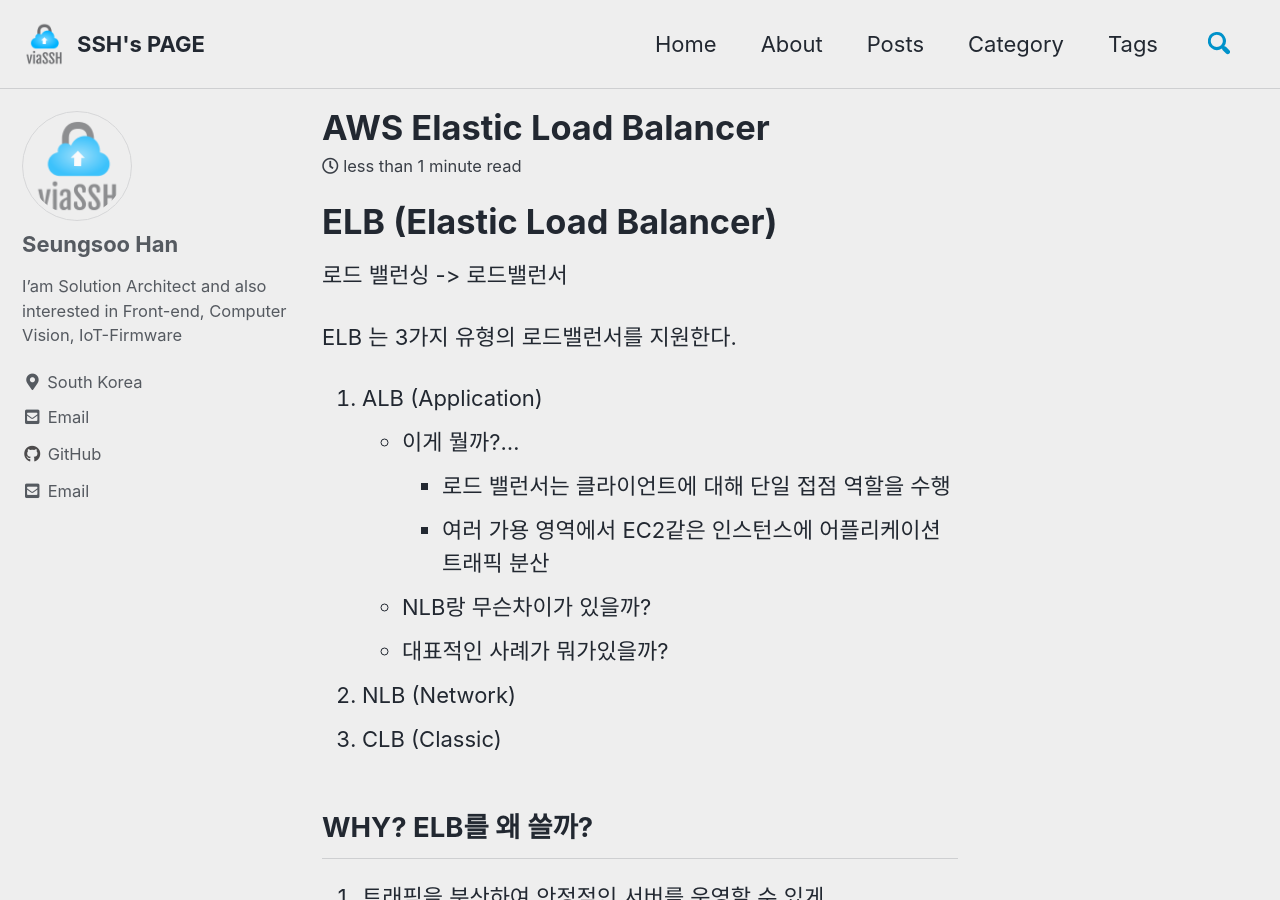
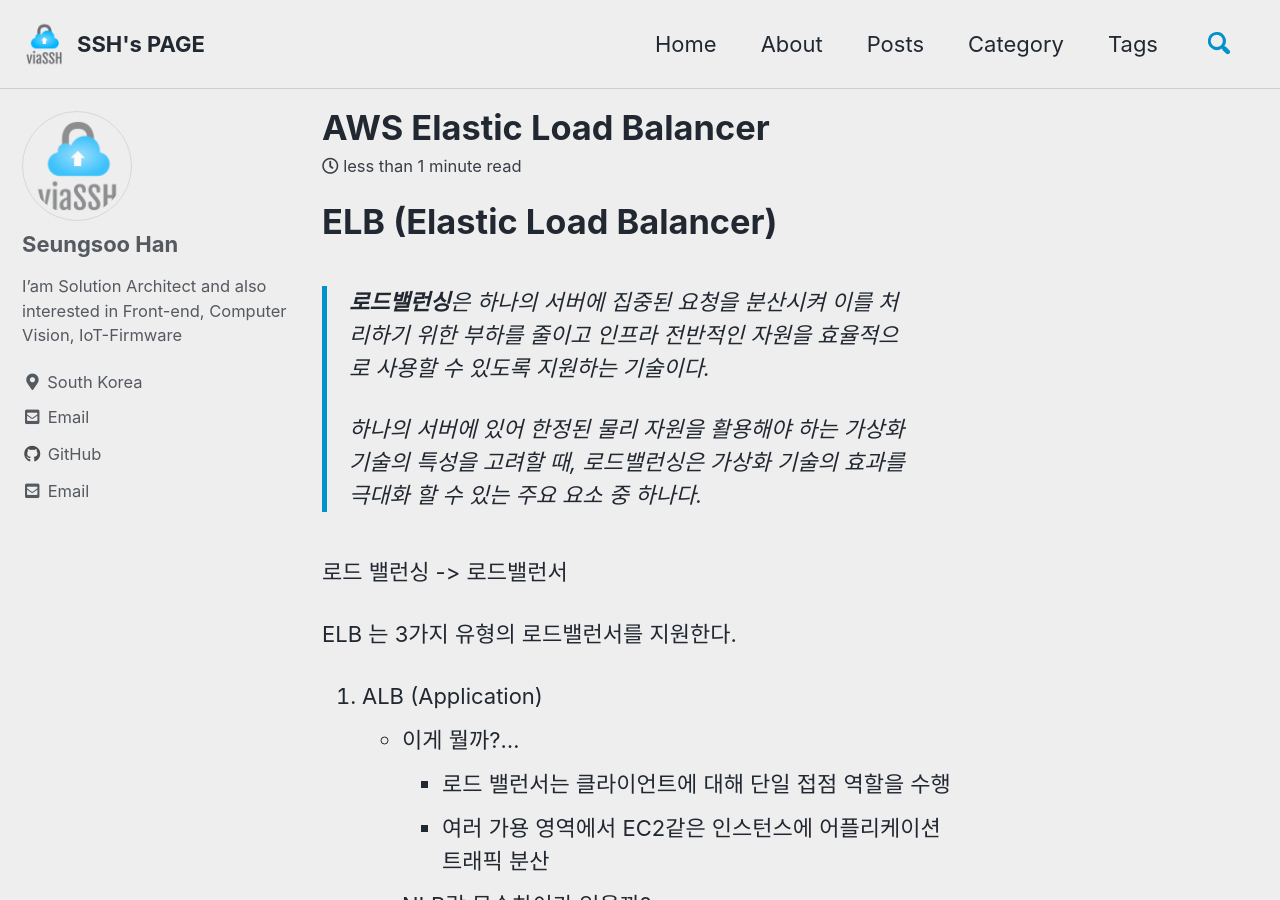
Before and after one commit to viaSSH/viassh.github.io, a Jekyll site: the page built from _posts/aws/2021-01-15-ec2-alb-load-balancer.md, in a window 1280 px wide and 900 px high. Built offline with Jekyll 4.4.1, drawn with Linux system fonts in a browser that asks for light colours; cached includes are drawn as plain includes; some of the changed text lies outside the part shown.

Commit message:
elb 포스트 작성 중

```diff
--- a/_posts/aws/2021-01-15-ec2-alb-load-balancer.md
+++ b/_posts/aws/2021-01-15-ec2-alb-load-balancer.md
@@ -11,6 +11,10 @@
 
 ELB (Elastic Load Balancer)
 =============
+
+> **로드밸런싱**은 하나의 서버에 집중된 요청을 분산시켜 이를 처리하기 위한 부하를 줄이고 인프라 전반적인 자원을 효율적으로 사용할 수 있도록 지원하는 기술이다.
+>
+> 하나의 서버에 있어 한정된 물리 자원을 활용해야 하는 가상화 기술의 특성을 고려할 때, 로드밸런싱은 가상화 기술의 효과를 극대화 할 수 있는 주요 요소 중 하나다.
 
 로드 밸런싱 -> 로드밸런서
 
@@ -65,4 +69,13 @@
   [OSI 7계층이란](https://ko.wikipedia.org/wiki/OSI_%EB%AA%A8%ED%98%95)
 
   1. L4 (Layer 4 - 네트워크 계층)
+     - IP address 와 PORT 를 기반으로 로드밸런싱을 한다.
   2. L7 (Layer 7 - 애플리케이션 계층)
+
+
+
+아직 작성 중....
+
+참고하고 있는 자료
+
+- [대용량 세션을 위한 로드밸런서](https://d2.naver.com/helloworld/605418)
```
